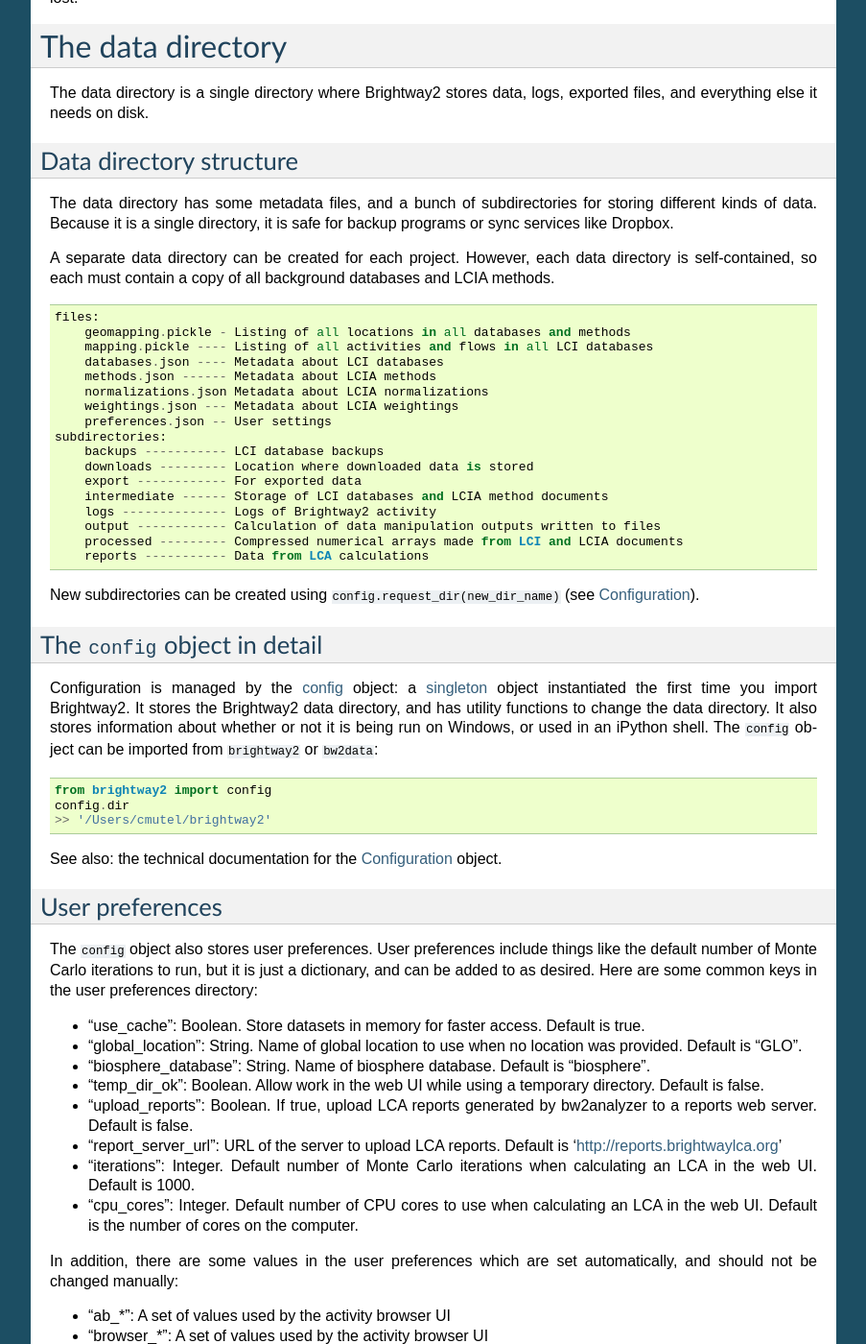
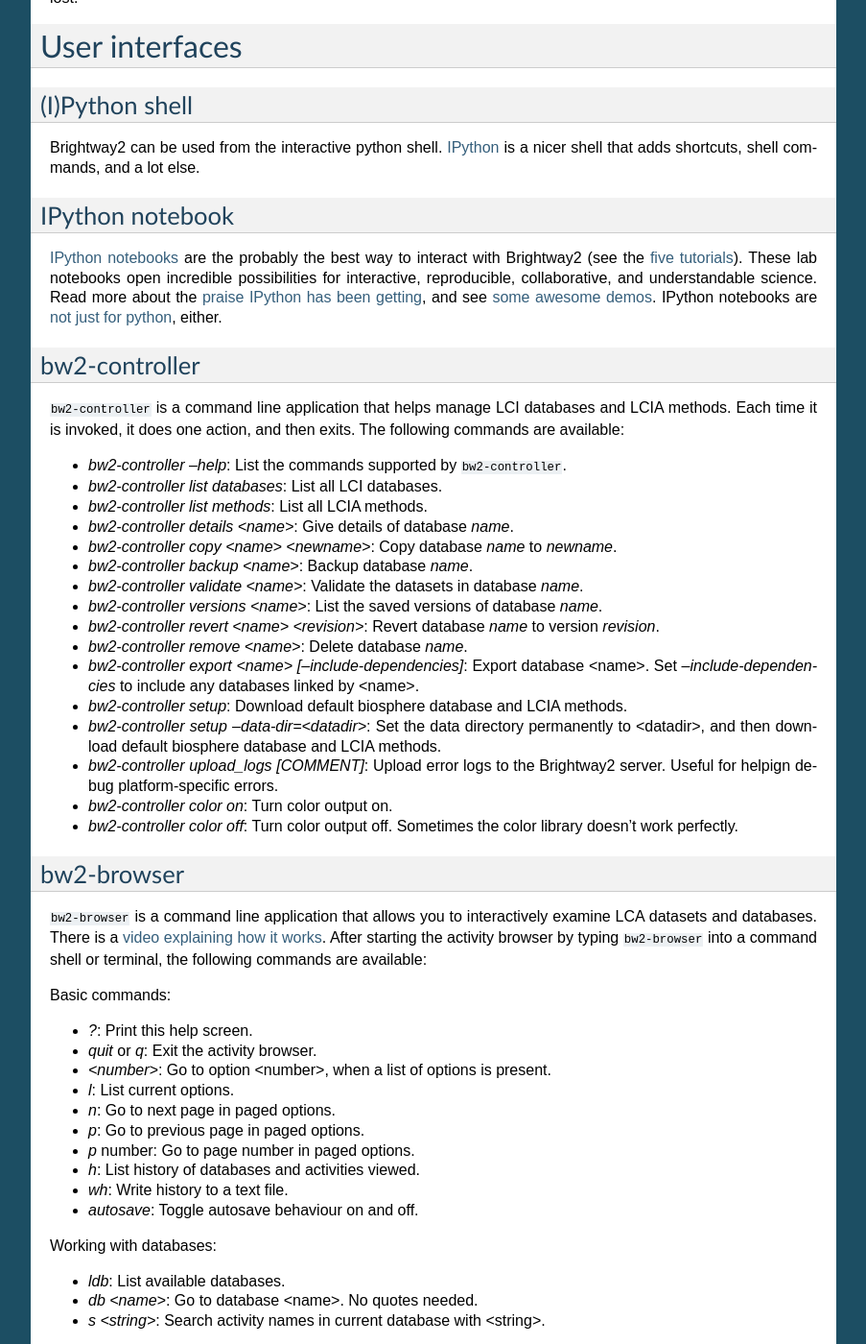
Before and after one commit to brightway-lca/brightway2, a Sphinx documentation site: the page built from docs/index.rst, in a window 1280 px wide and 1400 px high, scrolled down 3992 px. Shown: the whole window at 96% size, without its empty margins (198-1101 px from the left). Built offline with Sphinx 7.4.7, drawn with Linux system fonts in a browser that asks for light colours; some of the changed text lies outside the part shown.

Commit message:
More on user interfaces

```diff
--- a/docs/index.rst
+++ b/docs/index.rst
@@ -1,7 +1,7 @@
 Brightway2 life cycle assessment framework
 ==========================================
 
-Brightway2 is a open source framework for life cycle assessment (LCA). It is designed to be easy to use, while still being powerful. Brightway2 doesn't try to replace software like SimaPro or OpenLCA, but instead offers possibilities to those who need to go break the limits of conventional LCA. Brightway2 is especially attractive for researchers, especially when used with `iPython notebooks <http://ipython.org/notebook.html>`_. The core principles of Brightway2 are simplicity, innovation, and power.
+Brightway2 is a open source framework for life cycle assessment (LCA). It is designed to be easy to use, while still being powerful. Brightway2 doesn't try to replace software like SimaPro or OpenLCA, but instead offers possibilities to those who need to go break the limits of conventional LCA. Brightway2 is especially attractive for researchers, especially when used with `IPython notebooks <http://ipython.org/notebook.html>`_. The core principles of Brightway2 are simplicity, innovation, and power.
 
 Who is Brightway2 for?
 ----------------------
@@ -108,7 +108,7 @@
 Getting started
 ===============
 
-The best way to get started is by going through the five tutorials. These are designed not to be read, but are iPython notebooks that can be executed on your computer.
+The best way to get started is by going through the five tutorials. These are designed not to be read, but are IPython notebooks that can be executed on your computer.
 
 * `Tutorial 1 - Getting Started <http://nbviewer.ipython.org/url/brightwaylca.org/tutorials/Tutorial%201%20-%20Getting%20Started.ipynb>`_
 * `Tutorial 2 - Working with data <http://nbviewer.ipython.org/url/brightwaylca.org/tutorials/Tutorial%202%20-%20Working%20with%20data.ipynb>`_
@@ -117,6 +117,82 @@
 * `Tutorial 5 - Defining A New Matrix <http://nbviewer.ipython.org/url/brightwaylca.org/tutorials/Tutorial%205%20-%20Defining%20A%20New%20Matrix.ipynb>`_
 
 After doing the tutorials, you should have an idea of what is possible with Brightway2. The rest of the manual will help explain its components in more detail, but is not designed to be read through in one sitting. It is more of a reference work than a novel. You are ready to start exploring, and the manual will try to help you when you get lost.
+
+User interfaces
+===============
+
+(I)Python shell
+---------------
+
+Brightway2 can be used from the interactive python shell. `IPython <http://ipython.org/>`_ is a nicer shell that adds shortcuts, shell commands, and a lot else.
+
+IPython notebook
+----------------
+
+`IPython notebooks <http://ipython.org/notebook.html>`_ are the probably the best way to interact with Brightway2 (see the :ref:`five tutorials <five-tutorials>`). These lab notebooks open incredible possibilities for interactive, reproducible, collaborative, and understandable science. Read more about the `praise IPython has been getting <http://ipython.org/#announcements>`_, and see `some awesome demos <https://github.com/ipython/ipython/wiki/A-gallery-of-interesting-IPython-Notebooks>`_. IPython notebooks are `not just for python <http://jupyter.org/>`_, either.
+
+bw2-controller
+--------------
+
+``bw2-controller`` is a command line application that helps manage LCI databases and LCIA methods. Each time it is invoked, it does one action, and then exits. The following commands are available:
+
+* *bw2-controller --help*: List the commands supported by ``bw2-controller``.
+* *bw2-controller list databases*: List all LCI databases.
+* *bw2-controller list methods*: List all LCIA methods.
+* *bw2-controller details <name>*: Give details of database *name*.
+* *bw2-controller copy <name> <newname>*: Copy database *name* to *newname*.
+* *bw2-controller backup <name>*: Backup database *name*.
+* *bw2-controller validate <name>*: Validate the datasets in database *name*.
+* *bw2-controller versions <name>*: List the saved versions of database *name*.
+* *bw2-controller revert <name> <revision>*: Revert database *name* to version *revision*.
+* *bw2-controller remove <name>*: Delete database *name*.
+* *bw2-controller export <name> [--include-dependencies]*: Export database <name>. Set *--include-dependencies* to include any databases linked by <name>.
+* *bw2-controller setup*: Download default biosphere database and LCIA methods.
+* *bw2-controller setup --data-dir=<datadir>*: Set the data directory permanently to <datadir>, and then download default biosphere database and LCIA methods.
+* *bw2-controller upload_logs [COMMENT]*: Upload error logs to the Brightway2 server. Useful for helpign debug platform-specific errors.
+* *bw2-controller color on*: Turn color output on.
+* *bw2-controller color off*: Turn color output off. Sometimes the color library doesn't work perfectly.
+
+bw2-browser
+-----------
+
+``bw2-browser`` is a command line application that allows you to interactively examine LCA datasets and databases. There is a `video explaining how it works <https://www.youtube.com/watch?v=Dw3s5K8OsM0>`_. After starting the activity browser by typing ``bw2-browser`` into a command shell or terminal, the following commands are available:
+
+Basic commands:
+
+* *?*: Print this help screen.
+* *quit* or *q*: Exit the activity browser.
+* *<number>*: Go to option <number>, when a list of options is present.
+* *l*: List current options.
+* *n*: Go to next page in paged options.
+* *p*: Go to previous page in paged options.
+* *p* number: Go to page number in paged options.
+* *h*: List history of databases and activities viewed.
+* *wh*: Write history to a text file.
+* *autosave*: Toggle autosave behaviour on and off.
+
+Working with databases:
+
+* *ldb*: List available databases.
+* *db <name>*: Go to database <name>. No quotes needed.
+* *s <string>*: Search activity names in current database with <string>.
+
+Working with activities:
+
+* *a <id>*: Go to activity <id> in current database. Complex ids in quotes.
+* *i*: Info on current activity.
+* *web*: Open current activity in web browser. Must have ``bw2-web`` running.
+* *r*: Choose a random activity from current database.
+* *u*: List upstream activities (inputs for the current activity).
+* *d*: List downstream activities (activities which consume current activity).
+* *b*: List biosphere flows for the current activity.
+
+bw2-web
+-------
+
+``bw2-web`` is a web user interface launched from the command line. To be honest, it is not great - it is OK for exploring methods and databases, and has what could be, with some work, a good LCA calculation report. However, it is convenient for some things, and will remain so until someone decides to make it better.
+
+There isn't any specific documentation for ``bw2-web`` - just click on stuff and hope it doens't break.
 
 .. _data-directory:
 
@@ -157,7 +233,7 @@
 The ``config`` object in detail
 -------------------------------
 
-Configuration is managed by the :ref:`config <configuration-technical>` object: a `singleton <http://en.wikipedia.org/wiki/Singleton_pattern>`_ object instantiated the first time you import Brightway2. It stores the Brightway2 data directory, and has utility functions to change the data directory. It also stores information about whether or not it is being run on Windows, or used in an iPython shell. The ``config`` object can be imported from ``brightway2`` or ``bw2data``:
+Configuration is managed by the :ref:`config <configuration-technical>` object: a `singleton <http://en.wikipedia.org/wiki/Singleton_pattern>`_ object instantiated the first time you import Brightway2. It stores the Brightway2 data directory, and has utility functions to change the data directory. It also stores information about whether or not it is being run on Windows, or used in an IPython shell. The ``config`` object can be imported from ``brightway2`` or ``bw2data``:
 
 .. code-block:: python
 
@@ -361,13 +437,13 @@
 
 Much of the functionality of Database objects is provided by its parent class, :ref:`datastore`. The normal methods provided by a data store are:
 
-    * **write(data)**: Write data to disk
-    * **load**: Load data from disk
-    * **register**: Register object with metadata store
-    * **deregister**: Remove object from metadata store
-    * **copy(name)**: Create a new object with name ``name``
-    * **backup**: Write backup of data
-    * **validate(data)**: Validate data using this object's validator
+ * **write(data)**: Write data to disk
+ * **load**: Load data from disk
+ * **register**: Register object with metadata store
+ * **deregister**: Remove object from metadata store
+ * **copy(name)**: Create a new object with name ``name``
+ * **backup**: Write backup of data
+ * **validate(data)**: Validate data using this object's validator
 
 Data store objects are instantiated with the object name, e.g. ``DataStore("name goes here")``.
 
```
Also changed, not shown: other parts of docs/index.rst (+2 -2 lines).
